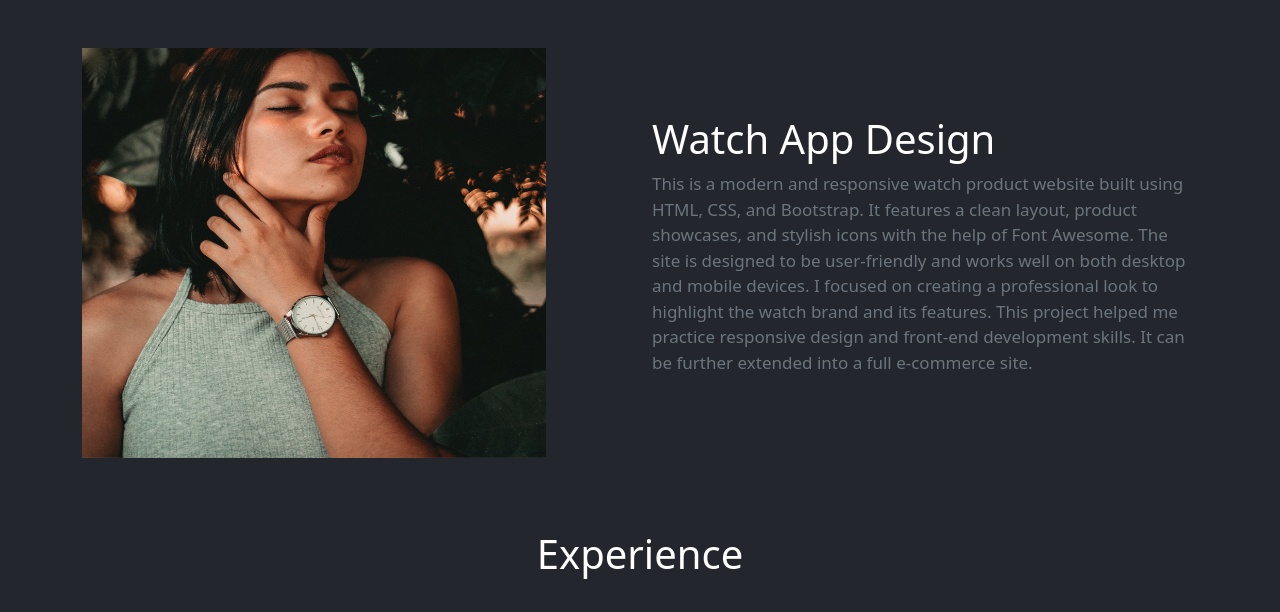
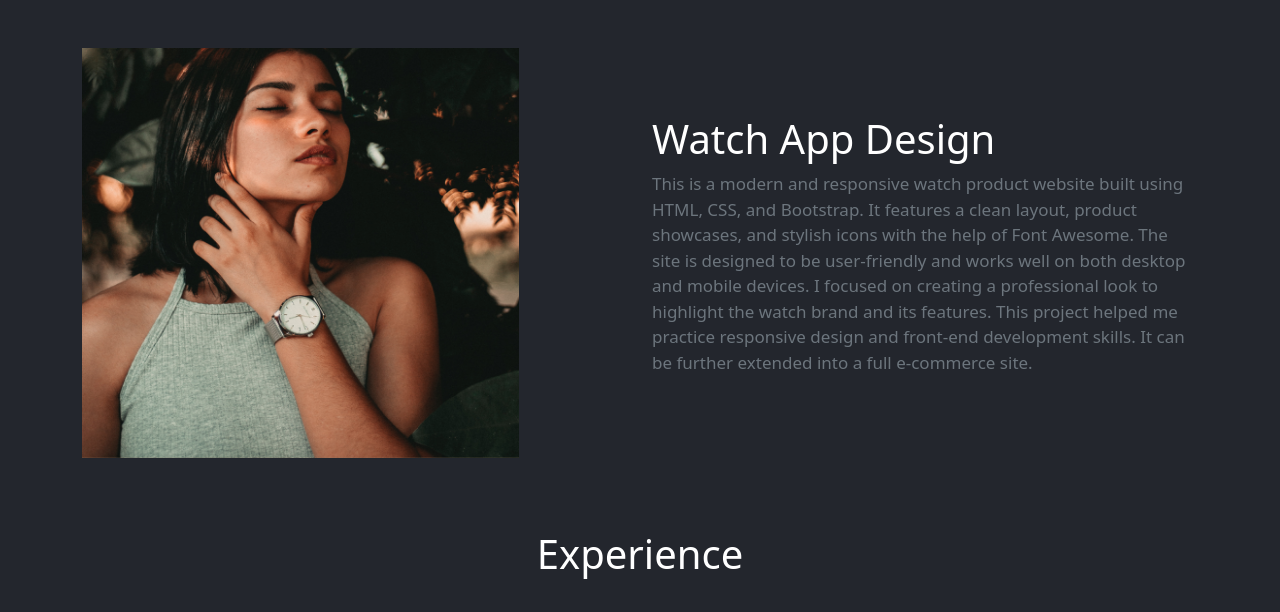
Before and after one commit to Priyakanani09/My-Portfolio, a plain HTML site: page index.html in a window 1280 px wide. Shown: the part 2000-2612 px from the top of the page. Drawn offline with nearby package versions, Linux system fonts and the light colour scheme.

Commit message:
add my portfolio

```diff
--- a/Portfolio.css
+++ b/Portfolio.css
@@ -91,4 +91,9 @@
     {
         font-size: 50px !important;
     }
+    .img2
+    {
+        width: 100% !important;
+        height: 100% !important;
+    }
 }
--- a/index.html
+++ b/index.html
@@ -121,7 +121,7 @@
 
         <div class="row mt-5">
             <div class="col-lg-6 col-md-12">
-                <img src="img/watch16.png" style="width: 85%; height: 410px;" />
+                <img src="img/watch16.png" style="width: 80%; height: 410px;" class="img2"/>
             </div>
             <div class="col-lg-6 col-md-12 d-flex flex-column justify-content-center">
                 <h1>Watch App Design</h1>
```
